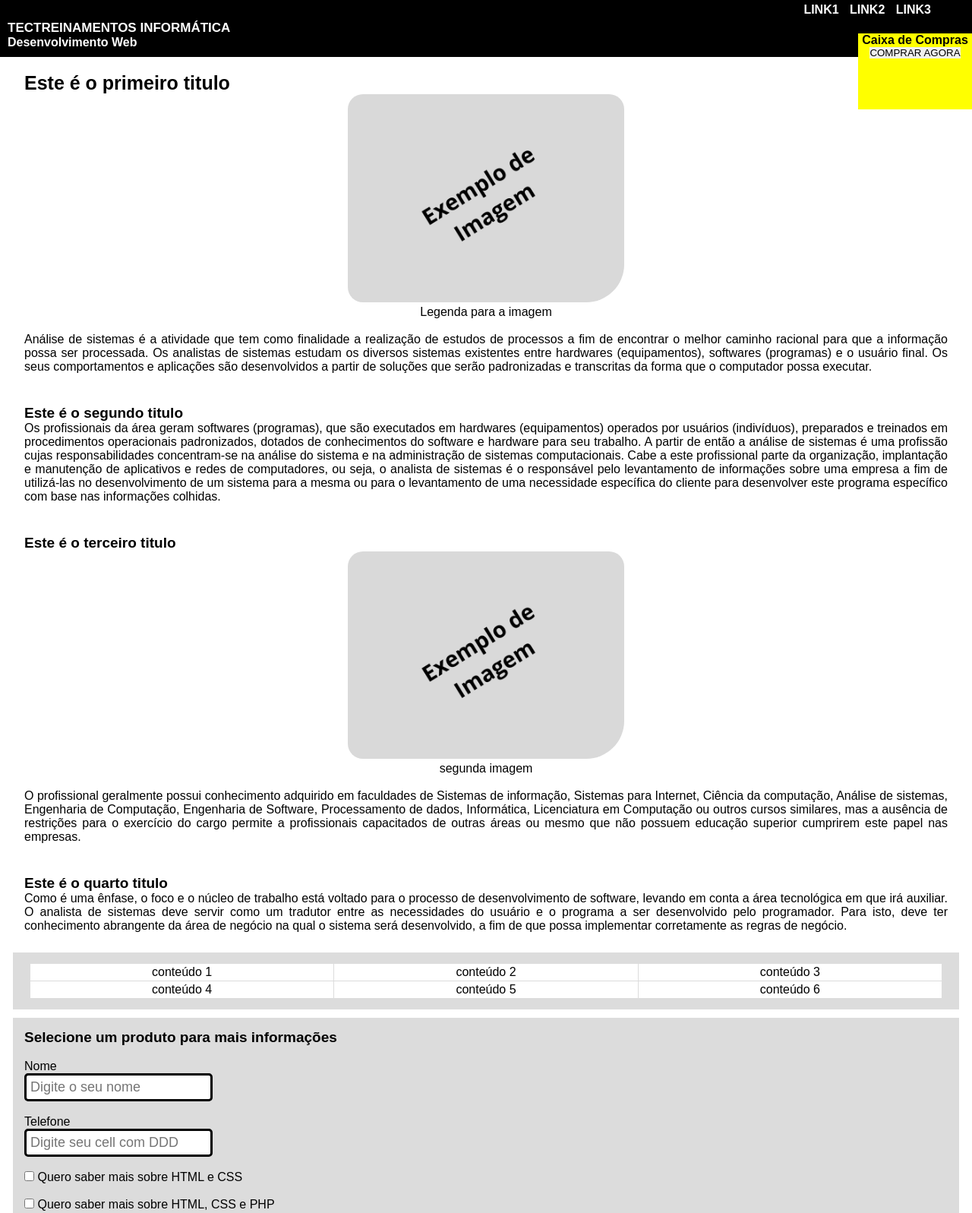
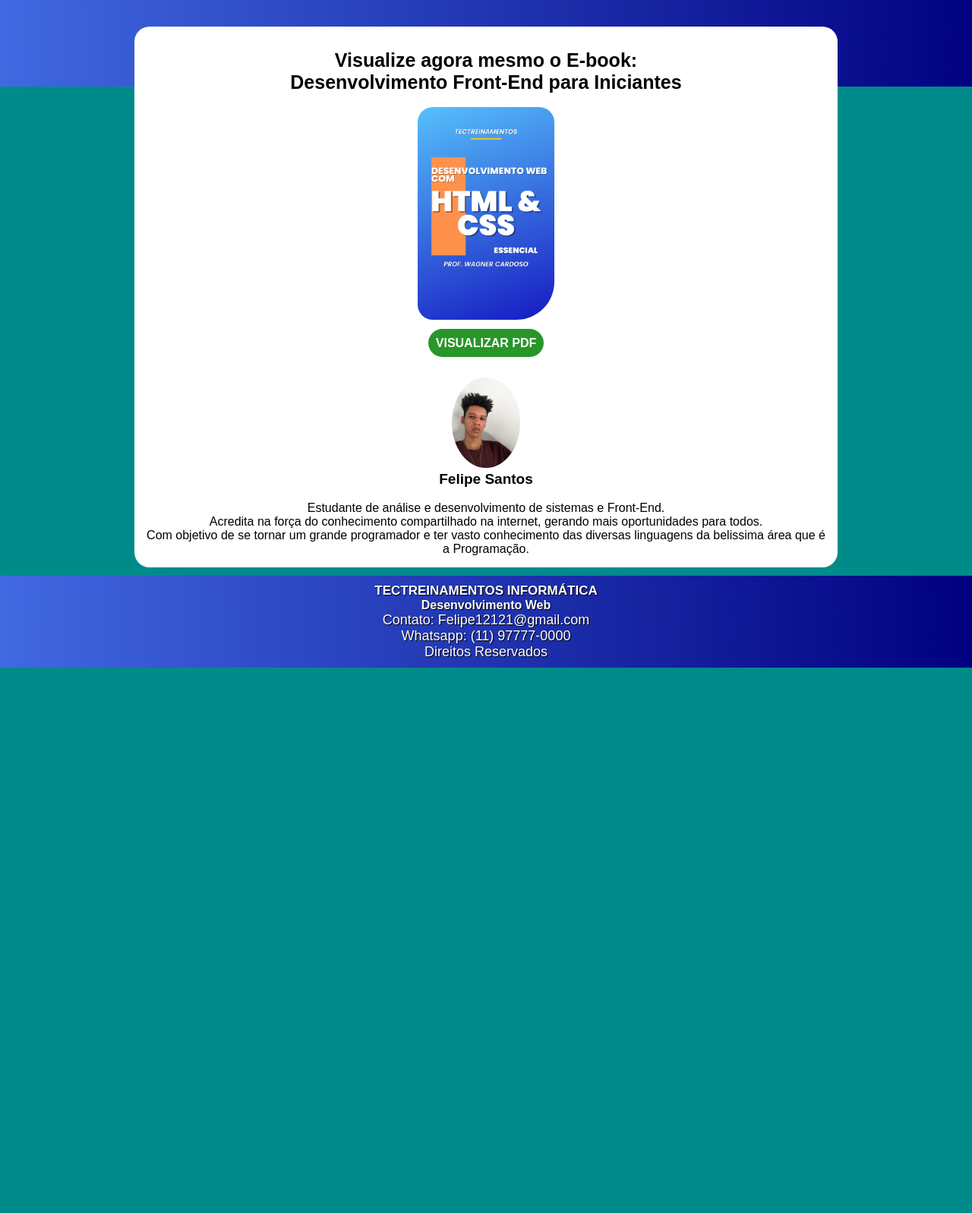
Before and after one commit to FelipeSlaik/landing-page-vendas, a plain HTML site: page index.html in a window 1280 px wide. Shown: the part 16-1613 px from the top of the page at 76% size. After the commit the page ends 895 px from the top, so only its background shows below. Drawn offline with Linux system fonts and the light colour scheme.

Commit message:
Landing Page

```diff
--- a/css/estilo.css
+++ b/css/estilo.css
@@ -8,36 +8,40 @@ html{
     font-size: 62.5%;
 }
 header{
-    background-color: #000;
+    background: linear-gradient(to left, #000080, #4169e1);
     color: #fff;
     font-size: 1.8rem;
     padding:1rem;
     padding-top: 2rem;
     position: fixed;
     width: 100%;
+    height: 100px;
+}
+body{
+    background-color:#008B8B;
 }
 footer{
-    background-color: #000;
+    background: linear-gradient(to left, #000080, #4169e1);
     color: #fff;
     font-size: 1.8rem;
     padding: 1rem;
+    text-align: center;
+    text-shadow: 1px 1px 1px #000;
 }
-.conteudo{
-    font-size: 1.6rem;
-    background-color:#fff;
-    padding: 1.5rem;
-    text-align: justify;
-    margin:0 auto;
-    max-width: 95%;
-}
+
 .conteudo-topo{
     font-size: 1.6rem;
     background-color:#fff;
     padding: 1.5rem;
-    text-align: justify;
-    margin:0 auto;
-    max-width: 95%;
-    padding-top: 10rem;
+    text-align: center;
+    margin-top: 4rem;
+    margin-left:auto;
+    margin-right:auto;
+    max-width: 70%;
+    padding-top: 3rem;
+    position: relative;
+    z-index:  1;
+    border-radius: 20px;
 }
 h1{
     font-size: 2.5rem;
@@ -60,8 +64,20 @@ figure{
 }
 .imagens-site{
     border-radius: 20px 20px 50px 20px;
-    width: 30%;
-    height: 10%;
+    width: 20%;
+    height: 5%;
+}
+#aluno{
+    border-radius: 100%;
+    width: 10%;
+    height: 2.5%;
+}
+@media(min-width: 280px) and (max-width:820px){
+    #aluno{
+        border-radius: 100%;
+        width: 60%;
+        height: 40%;
+    }
 }
 @media(min-width: 280px) and (max-width:820px){
     .imagens-site{
@@ -70,73 +86,16 @@ figure{
     height: 70%;
 }
 }
-#compras{
-    background-color:#ffff00;
-    width: 150px;
-    height: 100px;
-    right: 0;
-    position: fixed;
-    text-align: center;
-    margin-top: 6rem;
-  z-index:1;
-}
-#grid-conteudo{
-    background-color:#dcdcdc;
-}
-.grid{
-    display: grid;
-    grid-template-columns: repeat(auto-fill, minmax(300px, 1fr));
-    /*fr= fragmentar*/
-    grid-gap: 1px;
-    max-width: 1200px;
-    margin: 0 auto;
-}
-.grid div{
-    background-color: #fff;
-    text-align: center;
-    padding: 2px;
-}
-#formulario{
-    background-color:#dcdcdc;
-}
-input{
-    border: solid;
-    padding: 5px;
-    border-radius: 5px;
-    font-size: 1.8rem;
-}
-#mensagem{
-    border: solid;
-    padding: 5px;
-    border-radius: 5px;
-    font-size: 1.8rem;
-}
-#btn-limpar{
-    background-color: #ff0000;
-    color: #fff;
-    text-align: center;
-    padding: 5px;
-    font-weight: bold;
-}
-#btn-enviar{
-    background-color: #008000;
-    color: #fff;
-    text-align: center;
-    padding: 5px;
-    font-weight: bold;
-}
-nav{
-    text-align: right;
-    font-size: 1.6rem;
-    word-spacing: 10px;
-    margin-right: 5%;
-    padding-bottom: 5px;
-}
 a{
-    text-decoration: none;
+    text-decoration:none;
     color: #fff;
     font-weight: bold;
+    background-color: rgb(40, 150, 40);
+    padding: 10px;
+    border-radius: 20px;
 }
 a:hover{
-    color: #ffff00;
+    color: #000;
+    border: solid;
+    background-color: rgb(20, 200, 20);
 }
--- a/index.html
+++ b/index.html
@@ -5,112 +5,36 @@
     <meta charset="utf-8">
     <meta name="viewport" content="width=device-width, initial-scale=1">
     <link rel="stylesheet" type="text/css" href="css/estilo.css">
-    <title>Modelo Responsivo</title>
+    <title>Landing Page</title>
 </head>
 
 <body>
     <header>
-        <nav>
-            <a href="#">LINK1</a>
-            <a href="#">LINK2</a>
-            <a href="#">LINK3</a>
-        </nav>
-        <h3>TECTREINAMENTOS INFORMÁTICA</h3>
-        <h4>Desenvolvimento Web</h4>
+        <!-- neste modelo o header ficará vazio-->
     </header>
-    <div id="compras">
-        <h4>Caixa de Compras</h4>
-        <button>COMPRAR AGORA</button>
-    </div>
     <br>
     <section class="conteudo-topo">
-        <h1>Este é o primeiro titulo</h1>
-
+        <h1>Visualize agora mesmo o E-book:<br> Desenvolvimento Front-End para Iniciantes</h1>
+        <br>
         <figure>
-            <img class="imagens-site" src="img/imagem-exemplo.png" alt=primeira imagem do site>
-            <figcaption>Legenda para a imagem</figcaption>
+            <img class="imagens-site" src="img/capa-ebook.png" alt=primeira imagem do site>
         </figure>
-
         <br>
-        <p>
-            Análise de sistemas é a atividade que tem como finalidade a realização de estudos de processos a fim de encontrar o melhor caminho racional para que a informação possa ser processada. Os analistas de sistemas estudam os diversos sistemas existentes entre hardwares (equipamentos), softwares (programas) e o usuário final.
-
-            Os seus comportamentos e aplicações são desenvolvidos a partir de soluções que serão padronizadas e transcritas da forma que o computador possa executar.
-        </p>
+        <buttom><a href="img/ebook.pdf" target="_blank"> VISUALIZAR PDF </a></buttom>
+        <!-- target="_blank" faz abrir link em outra guia-->
+        <br>
+        <br>
+        <br>
+        <figure>
+            <img class="imagens-site" id="aluno" src="img/minha foto.png" alt="Felipe Santos">
+        </figure>
+        <h2>Felipe Santos</h2>
+        <br>
+        <p>Estudante de análise e desenvolvimento de sistemas e Front-End.</p>
+        <p>Acredita na força do conhecimento compartilhado na internet, gerando mais oportunidades para todos.</p>
+        <p>Com objetivo de se tornar um grande programador e ter vasto conhecimento das diversas linguagens da belissima área que é a Programação. </p>
     </section>
     <br>
-    <section class="conteudo">
-        <h2>Este é o segundo titulo</h2>
-        <p>
-            Os profissionais da área geram softwares (programas), que são executados em hardwares (equipamentos) operados por usuários (indivíduos), preparados e treinados em procedimentos operacionais padronizados, dotados de conhecimentos do software e hardware para seu trabalho. A partir de então a análise de sistemas é uma profissão cujas responsabilidades concentram-se na análise do sistema e na administração de sistemas computacionais. Cabe a este profissional parte da organização, implantação e manutenção de aplicativos e redes de computadores, ou seja, o analista de sistemas é o responsável pelo levantamento de informações sobre uma empresa a fim de utilizá-las no desenvolvimento de um sistema para a mesma ou para o levantamento de uma necessidade específica do cliente para desenvolver este programa específico com base nas informações colhidas.
-        </p>
-    </section>
-    <br>
-    <section class="conteudo">
-        <h2>Este é o terceiro titulo</h2>
-        <figure>
-            <img class="imagens-site" src="img/imagem-exemplo.png" alt="segunda imagem do site">
-            <figcaption>segunda imagem</figcaption>
-
-        </figure>
-        <br>
-        <p>
-            O profissional geralmente possui conhecimento adquirido em faculdades de Sistemas de informação, Sistemas para Internet, Ciência da computação, Análise de sistemas, Engenharia de Computação, Engenharia de Software, Processamento de dados, Informática, Licenciatura em Computação ou outros cursos similares, mas a ausência de restrições para o exercício do cargo permite a profissionais capacitados de outras áreas ou mesmo que não possuem educação superior cumprirem este papel nas empresas.
-        </p>
-    </section>
-    <br>
-    <section class="conteudo">
-        <h2>Este é o quarto titulo</h2>
-        <p>
-            Como é uma ênfase, o foco e o núcleo de trabalho está voltado para o processo de desenvolvimento de software, levando em conta a área tecnológica em que irá auxiliar. O analista de sistemas deve servir como um tradutor entre as necessidades do usuário e o programa a ser desenvolvido pelo programador. Para isto, deve ter conhecimento abrangente da área de negócio na qual o sistema será desenvolvido, a fim de que possa implementar corretamente as regras de negócio.
-        </p>
-
-    </section>
-    <br>
-
-    <section class="conteudo" id="grid-conteudo">
-       <div class="grid">
-        <div>conteúdo 1</div>
-        <div>conteúdo 2</div>
-        <div>conteúdo 3</div>
-        <div>conteúdo 4</div>
-        <div>conteúdo 5</div>
-        <div>conteúdo 6</div>
-       </div>
-    </section>
-    <br>
-    <section class="conteudo" id="formulario">
-        <h2>Selecione um produto para mais informações</h2>
-        <br>
-
-        <form action="#" method="get" target="_blank">
-            <label for="nome">Nome</label><br>
-            <input type="text" id="nome" name="nome" placeholder="Digite o seu nome">
-            <br><br>
-            <label for="telefone">Telefone</label><br>
-            <input type="tel" id="tel" name="tel" placeholder="Digite seu cell com DDD">
-            <br><br>
-            <input type="checkbox" id="opcoes" name="html" value="html">
-            <label for="html">Quero saber mais sobre HTML e CSS</label>
-            <br><br>
-            <input type="checkbox" id="opcoes" name="php" value="php">
-            <label for="php">Quero saber mais sobre HTML, CSS e PHP</label>
-            <br><br>
-            <input type="checkbox" id="opcoes" name="javascript" value="javascript">
-            <label for="javascript">Quero saber mais sobre HTML, CSS, PHP e JavaScript</label>
-            <br><br>
-            <label for="mensagem">Deixe a sua mensagem (opcional):</label>
-            <br><br>
-            <textarea id="mensagem" rows="5" cols="25">
-            </textarea>
-            <br><br>
-            <button id="btn-limpar" type="reset" value="LIMPAR">LIMPAR</button>&nbsp
-            <button id="btn-enviar" type="submit" value="ENVIAR">ENVIAR</button>
-        </form>
-
-    </section>
-    <br>
-
     <footer>
         <h3>TECTREINAMENTOS INFORMÁTICA</h3>
         <H4>Desenvolvimento Web</H4>
```
Also changed, not shown: img/capa-ebook.png (added), img/imagem-exemplo.png (deleted), img/minha foto.png (added), 1 other file.
